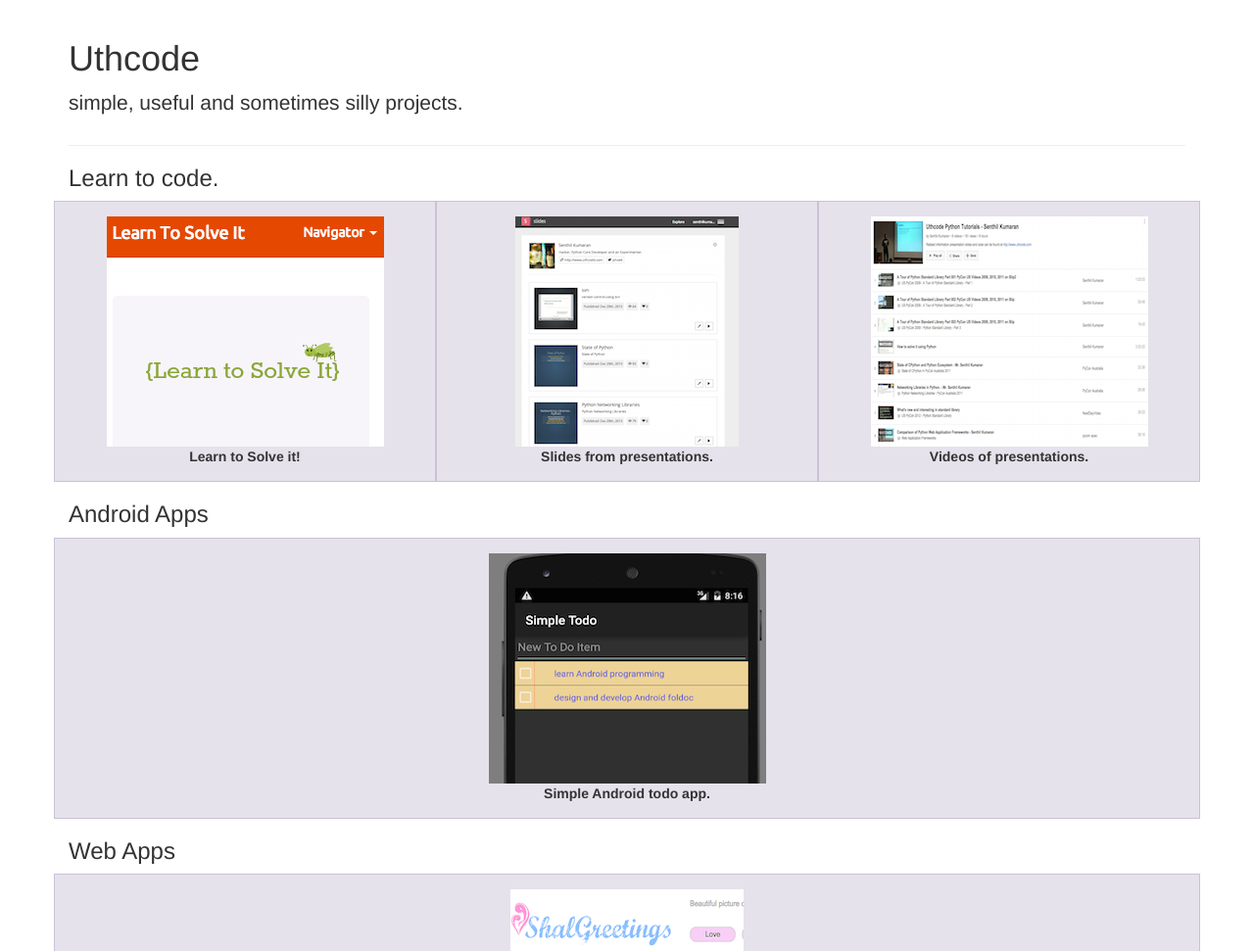
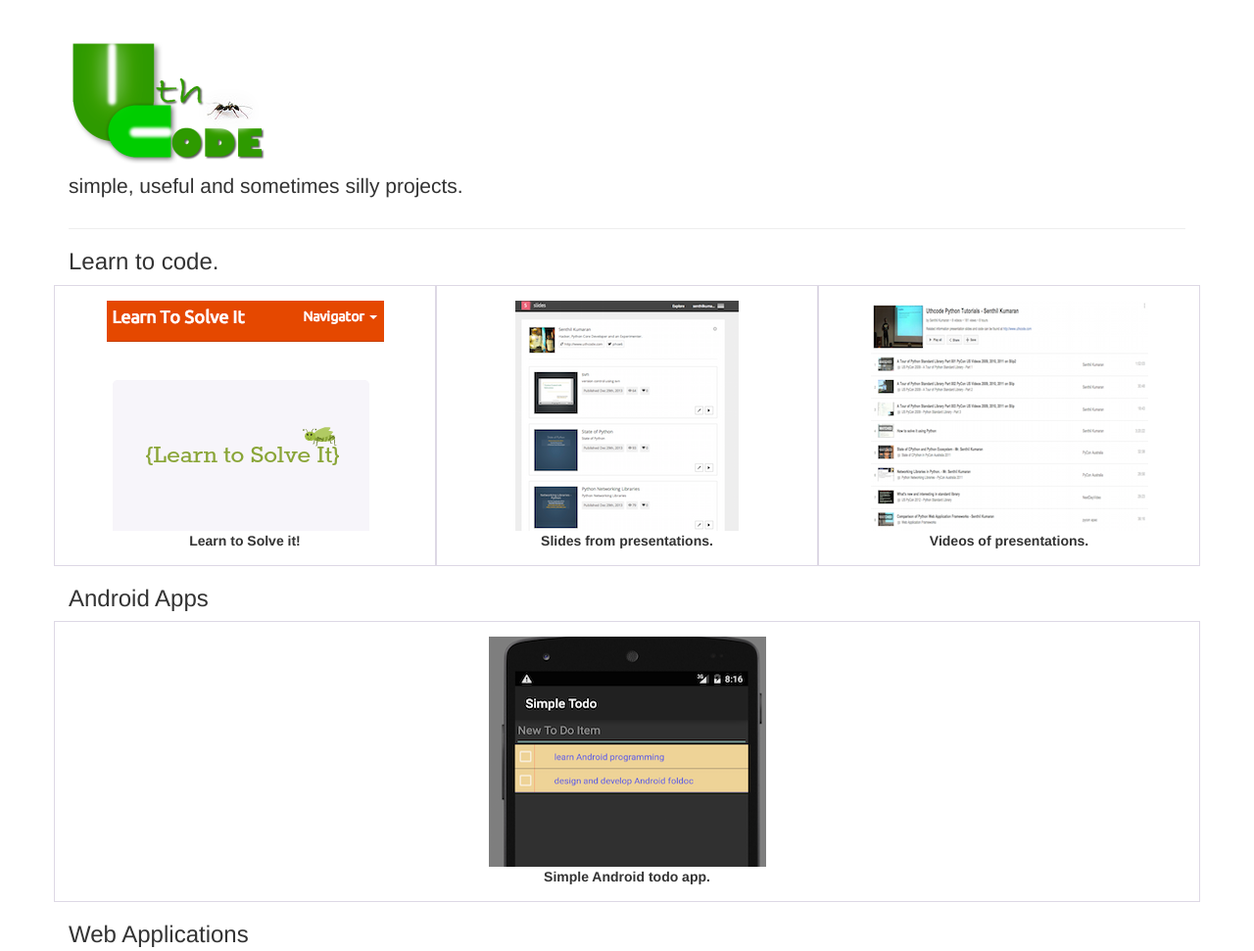
Before and after one commit to uthcode/uthcode.github.io, a plain HTML site: page index.html in a window 1280 px wide. Shown: the top 971 px of the page at 98% size. Drawn offline with Linux system fonts and the light colour scheme; a script that the page names is missing.

Commit message:
Logo and background change.

```diff
--- a/css/custom/grid.css
+++ b/css/custom/grid.css
@@ -11,8 +11,8 @@ h4 {
 [class*="col-"] {
     padding-top: 15px;
     padding-bottom: 15px;
-    background-color: #eee;
-    background-color: rgba(86,61,124,.15);
+    background-color: #ffffff;
+    background-color: rgba(255, 255, 255, 0);
     border: 1px solid #ddd;
     border: 1px solid rgba(86,61,124,.2);
 }
--- a/index.html
+++ b/index.html
@@ -27,7 +27,7 @@
 <div class="container">
 
     <div class="page-header">
-        <h1>Uthcode</h1>
+        <img alt="uthcode" src="static/uthcode.png">
         <p class="lead">simple, useful and sometimes silly projects.</p>
     </div>
 
@@ -43,7 +43,7 @@
         <div class="col-md-12 img"><a href="http://www.uthcode.com/androidtodo"><img src="static/androidtodo.png"></a><br/><strong>Simple Android todo app.</strong></div>
     </div>
 
-    <h3>Web Apps</h3>
+    <h3>Web Applications</h3>
     <div class="row">
         <div class="col-md-12 img"><a href="http://www.shalgreetings.com"><img src="static/shalgreetings.png"></a><br/><strong>Send beautiful Greeting cards to your Friends. A site similar to former Apple iCards</strong></div>
     </div>
```
Also changed, not shown: static/uthcode.png (added).
